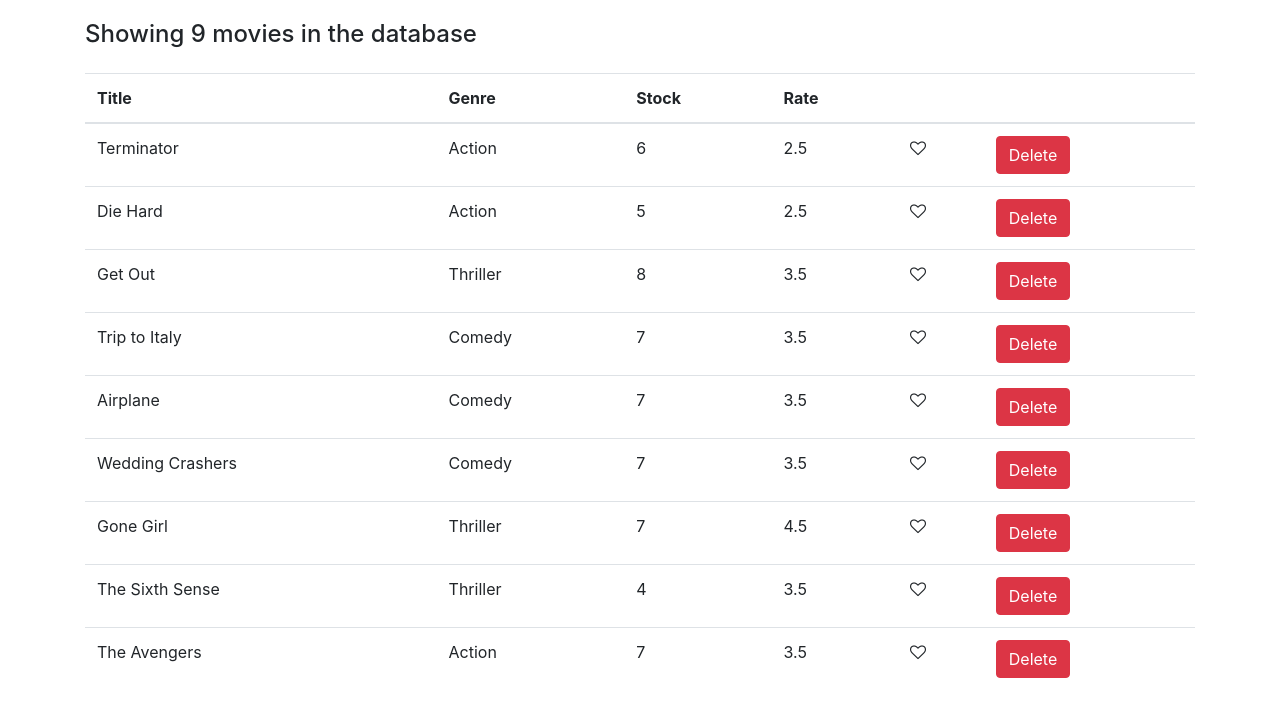
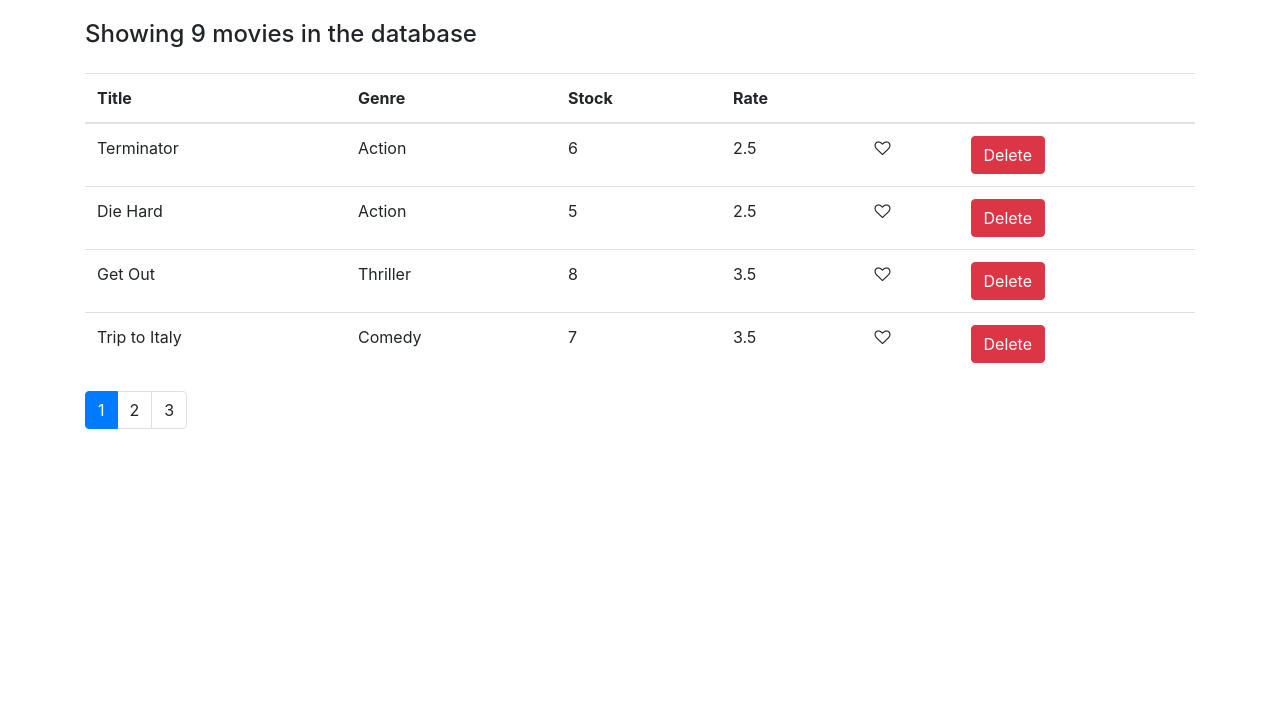
Before and after one commit to colehoux/reactjs_mosh_course, a React (Create React App) app: page / in a window 1280 px wide. Shown: the top 716 px of the page. Built offline with nearby package versions, Linux system fonts and the light colour scheme.

Commit message:
Solution - Exercice - Pagination component

```diff
--- a/package.json
+++ b/package.json
@@ -8,6 +8,7 @@
     "@testing-library/user-event": "^7.2.1",
     "bootstrap": "^4.1.1",
     "font-awesome": "^4.7.0",
+    "lodash": "^4.17.10",
     "react": "^16.13.1",
     "react-dom": "^16.13.1",
     "react-scripts": "3.4.3"
--- a/src/components/common/like.jsx
+++ b/src/components/common/like.jsx
@@ -1,4 +1,4 @@
-import React, { Component } from "react";
+import React from "react";
 
 const Like = (props) => {
     // let classes = "fa fa-heart";
--- /dev/null
+++ b/src/components/common/pagination.jsx
@@ -0,0 +1,37 @@
+import React from "react";
+import _ from "lodash";
+
+const Pagination = (props) => {
+    const { itemsCount, pageSize, currentPage, onPageChange } = props;
+    const pagesCount = Math.ceil(itemsCount / pageSize);
+
+    if (pagesCount === 1) return null;
+
+    const pages = _.range(1, pagesCount + 1);
+
+    return (
+        <nav aria-label="Page navigation">
+            <ul className="pagination">
+                {pages.map((page) => (
+                    <li
+                        key={page}
+                        className={
+                            page === currentPage
+                                ? "page-item active"
+                                : "page-item"
+                        }
+                    >
+                        <a
+                            className="page-link"
+                            onClick={() => onPageChange(page)}
+                        >
+                            {page}
+                        </a>
+                    </li>
+                ))}
+            </ul>
+        </nav>
+    );
+};
+
+export default Pagination;
--- a/src/components/movies.jsx
+++ b/src/components/movies.jsx
@@ -1,10 +1,14 @@
 import React, { Component } from "react";
 import { getMovies } from "../services/fakeMovieService";
 import Like from "./common/like";
+import Pagination from "./common/pagination";
+import { paginate } from "../utils/paginate";
 
 class Movies extends Component {
     state = {
         movies: getMovies(),
+        currentPage: 1,
+        pageSize: 4,
     };
     handleDelete = (movieId) => {
         const movies = this.state.movies.filter((m) => m._id !== movieId);
@@ -17,15 +21,26 @@
         movies[index].liked = !movies[index].liked;
         this.setState({ movies });
     };
+    handlePageChange = (page) => {
+        this.setState({ currentPage: page });
+    };
 
     render() {
-    const { movies } = this.state;
-    if (movies.length > 0) {
+        const { length: count } = this.state.movies;
+
+        const { pageSize, currentPage, movies: allMovies } = this.state;
+
+        if (count === 0) {
+            return (
+                <h4 className="my-4">There are no movies in the database.</h4>
+            );
+        }
+
+        const movies = paginate(allMovies, currentPage, pageSize);
+
         return (
             <React.Fragment>
-          <h4 className="mb-4">
-            Showing {movies.length} movies in the database
-          </h4>
+                <h4 className="mb-4">Showing {count} movies in the database</h4>
                 <table className="table">
                     <thead>
                         <tr>
@@ -45,7 +60,10 @@
                                 <td>{m.numberInStock}</td>
                                 <td>{m.dailyRentalRate}</td>
                                 <td>
-                    <Like onLike={() => this.handleLike(m)} liked={m.liked} />
+                                    <Like
+                                        onLike={() => this.handleLike(m)}
+                                        liked={m.liked}
+                                    />
                                 </td>
                                 <td>
                                     <button
@@ -65,10 +83,14 @@
                     </tbody>
                 </table>
                 {/* table.table>thead>tr>th*4 */}
+                <Pagination
+                    itemsCount={count}
+                    pageSize={pageSize}
+                    currentPage={currentPage}
+                    onPageChange={this.handlePageChange}
+                />
             </React.Fragment>
         );
-    }
-    return <h4 className="my-4">There are no movies in the database.</h4>;
     }
 }
 
--- /dev/null
+++ b/src/utils/paginate.js
@@ -0,0 +1,6 @@
+import _ from "lodash";
+
+export function paginate(items, pageNumber, pageSize) {
+    const startIndex = (pageNumber - 1) * pageSize;
+    return _(items).slice(startIndex).take(pageSize).value();
+}
```
Also changed, not shown: 1 other file (tests, documents, lock files or other folders). Lines whose indentation alone changed are shown as unchanged.
